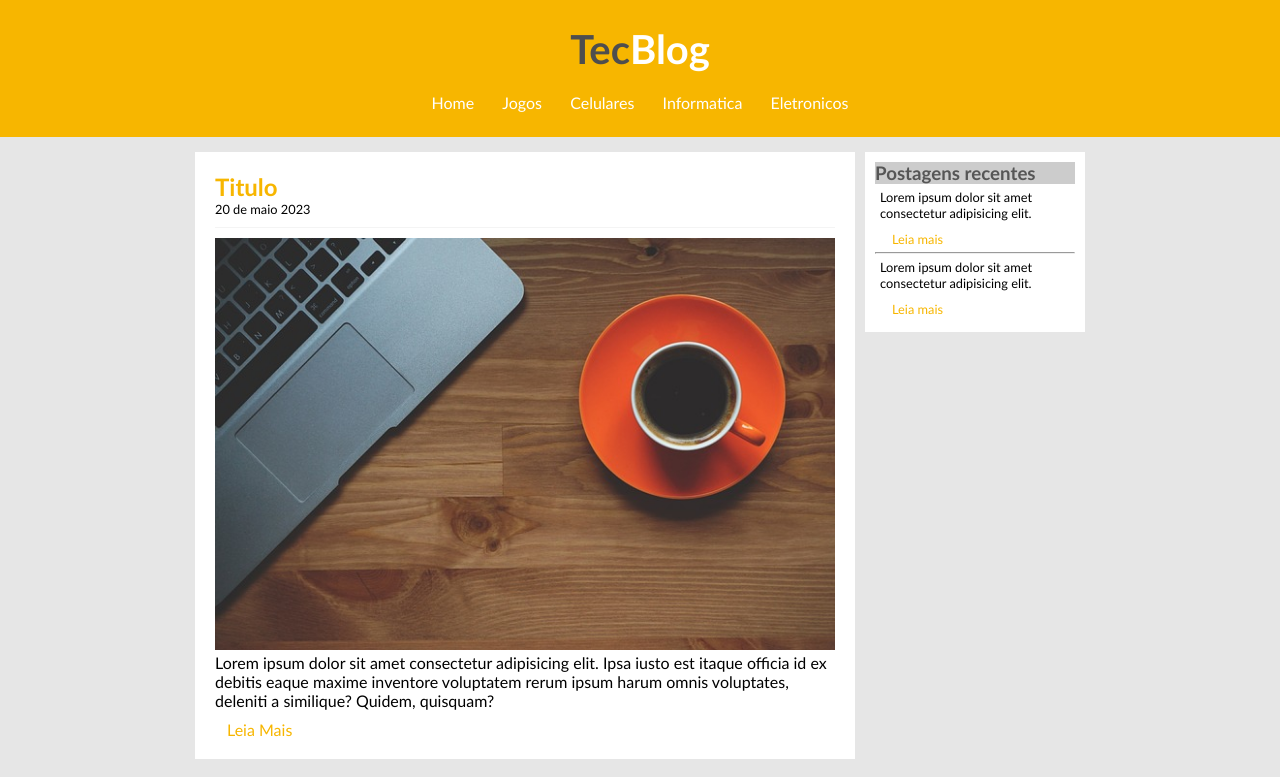
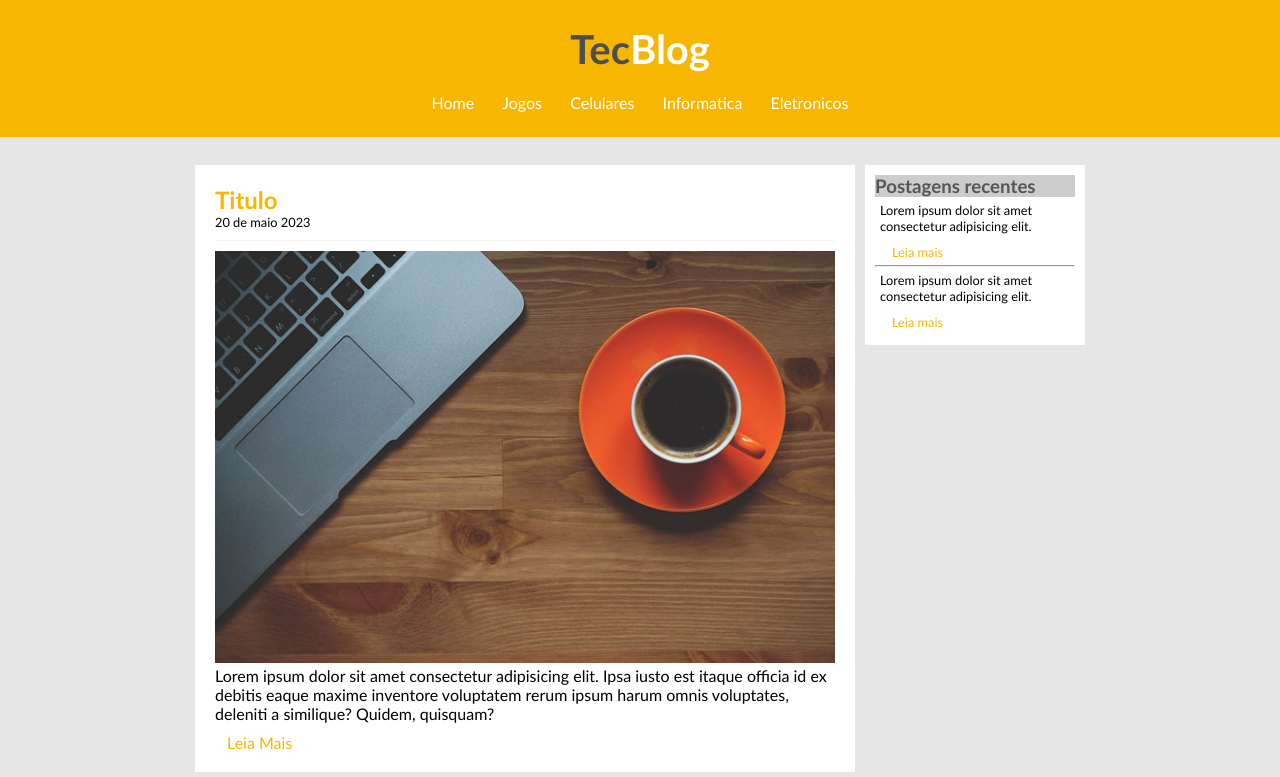
Before and after one commit to annxe/TecBlog, a plain HTML site: page index.html in a window 1280 px wide. Shown: the top 777 px of the page. Drawn offline with Linux system fonts and the light colour scheme.

Commit message:
style.css

```diff
--- a/css/style.css
+++ b/css/style.css
@@ -2,7 +2,11 @@
     background-color: #f7b600;
     padding: 15px;
     text-align: center;
+    position: fixed;
+    top: 0;
+    width: 100%;
 }
+
 
 #logo,
 #menu {
@@ -60,7 +64,7 @@ p{
 
 #area-principal {
     width: 920px;
-    margin: 0 auto;
+    margin: 150px auto;
     padding: 15px;
 }
 
@@ -106,3 +110,4 @@ p{
     text-align: center;
     padding: 15px;
 }
+S
```
